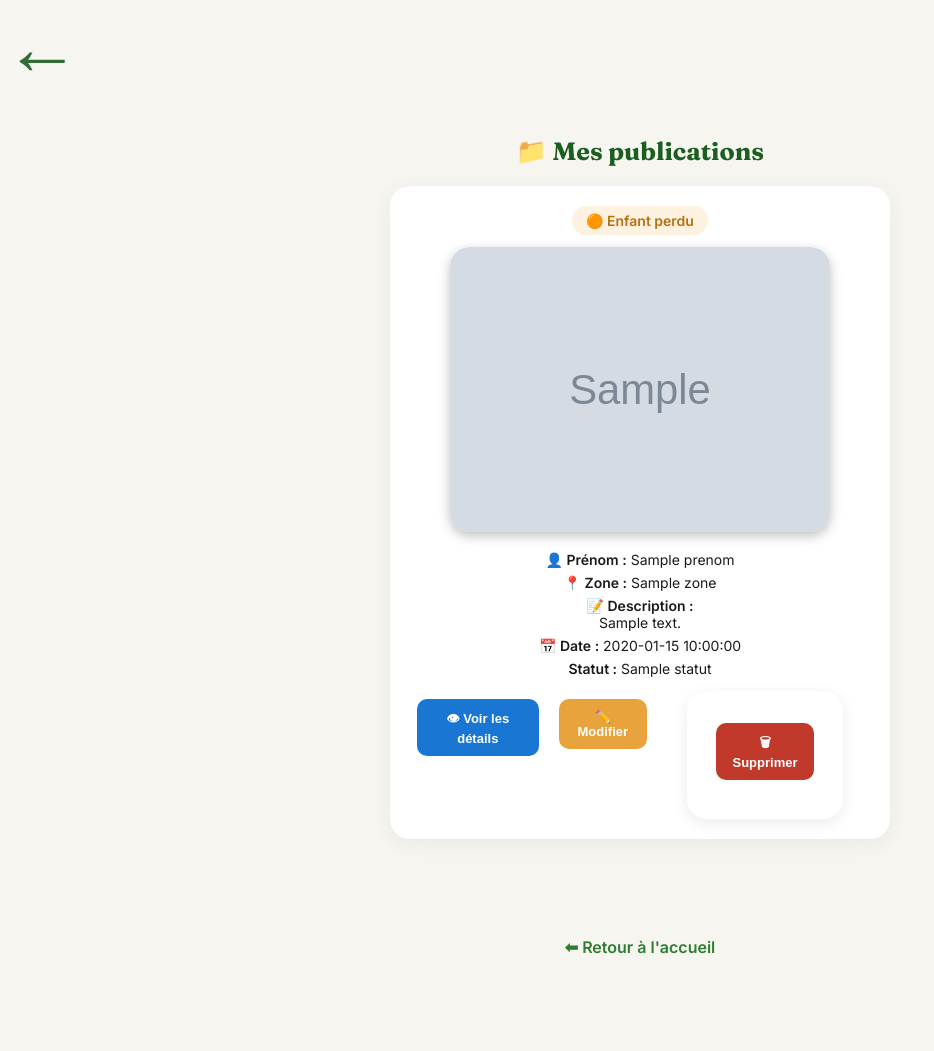
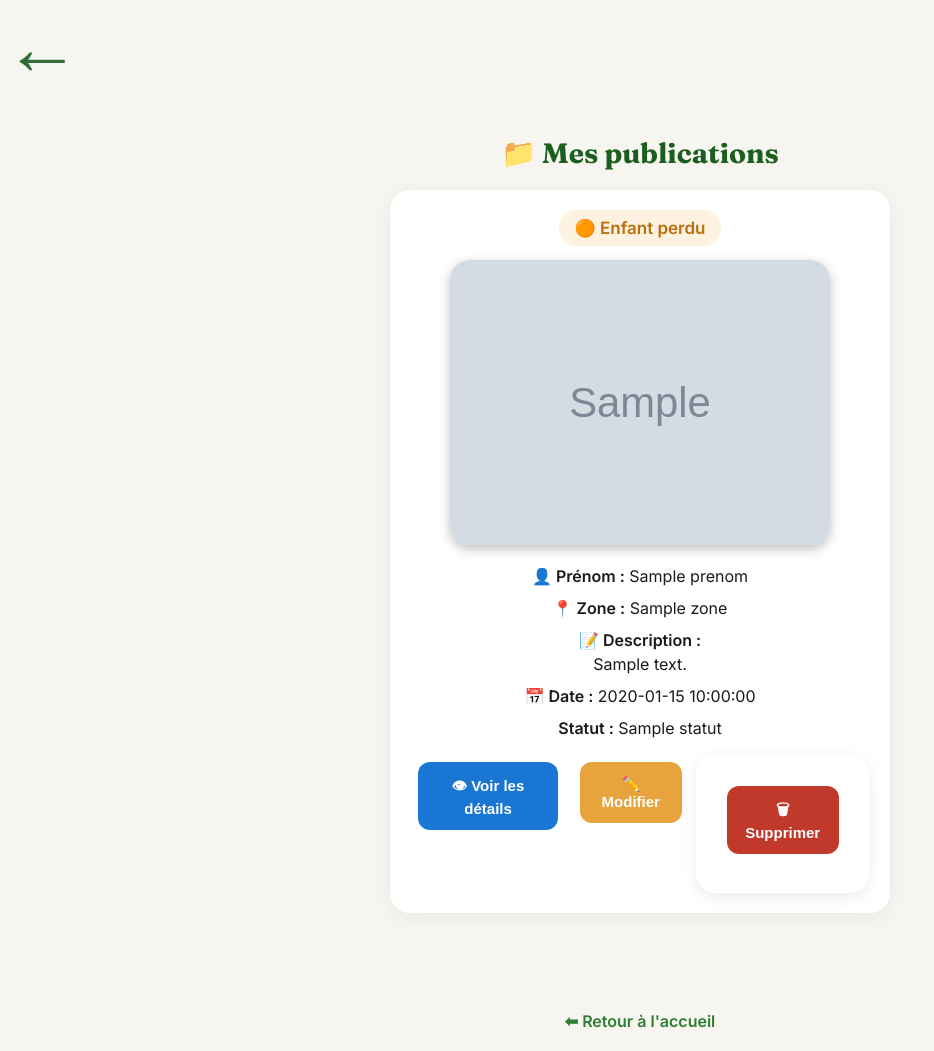
Before and after one commit to symamadou19888-hub/Hale-Bou-Rer, a Flask app: template templates/mes_publications.html in a window 1280 px wide. Shown: the whole page, without its empty margins (0-934 px from the left). Before the commit the page ends 954 px from the top, so only its background shows below. Run offline with Flask 3, Linux system fonts and the light colour scheme; the template is opened without the code that fills it: most values are stand-ins (such as "Sample title", 1, 10 or a date in 2020); grey boxes marked "Sample" are stand-in pictures.

Commit message:
Agrandissement texte et boutons page mes publications

```diff
--- a/templates/mes_publications.html
+++ b/templates/mes_publications.html
@@ -44,7 +44,7 @@ body {
 }
 .titre-mes-pubs {
     font-family: 'Fraunces', serif;
-    font-size: 25px;
+    font-size: 28px;
     color: #1B5E20;
     text-align: center;
     margin-bottom: 20px;
@@ -58,15 +58,15 @@ body {
 }
 .badge-statut {
     display: inline-block;
-    padding: 6px 14px;
+    padding: 8px 16px;
     border-radius: 20px;
-    font-weight: 600;
-    font-size: 14px;
-    margin-bottom: 12px;
+    font-weight: 700;
+    font-size: 17px;
+    margin-bottom: 14px;
 }
 .badge-trouve { background: #E6F4EA; color: #1B5E20; }
 .badge-perdu { background: #FDF1E0; color: #B9700E; }
-.carte-pub p { font-size: 14px; color: #1A1A1A; margin: 6px 0; }
+.carte-pub p { font-size: 16px; color: #1A1A1A; margin: 8px 0; line-height: 1.5; }
 .actions-pub {
     margin-top: 14px;
     display: flex;
@@ -75,11 +75,11 @@ body {
 }
 .actions-pub button {
     border: none;
-    padding: 10px 14px;
-    border-radius: 10px;
+    padding: 13px 16px;
+    border-radius: 12px;
     cursor: pointer;
     font-weight: 600;
-    font-size: 13px;
+    font-size: 15px;
     color: white;
 }
 </style>
```
